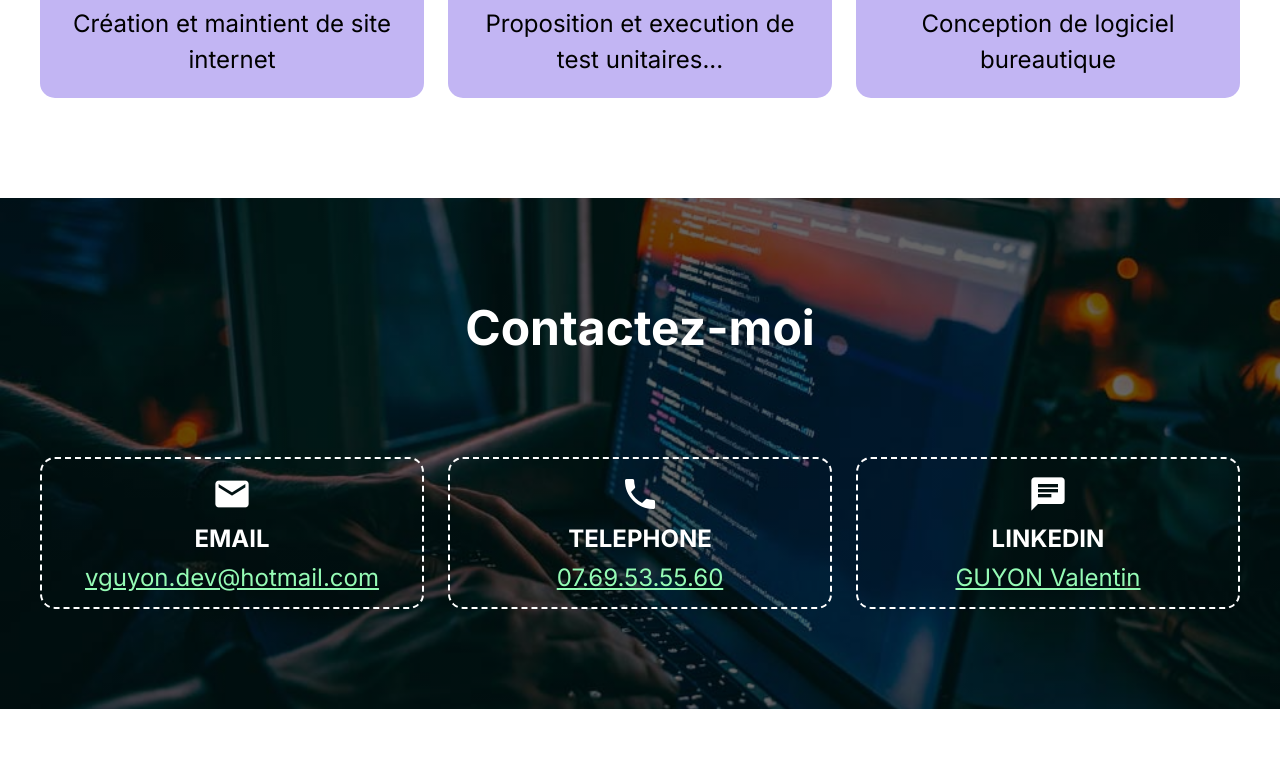
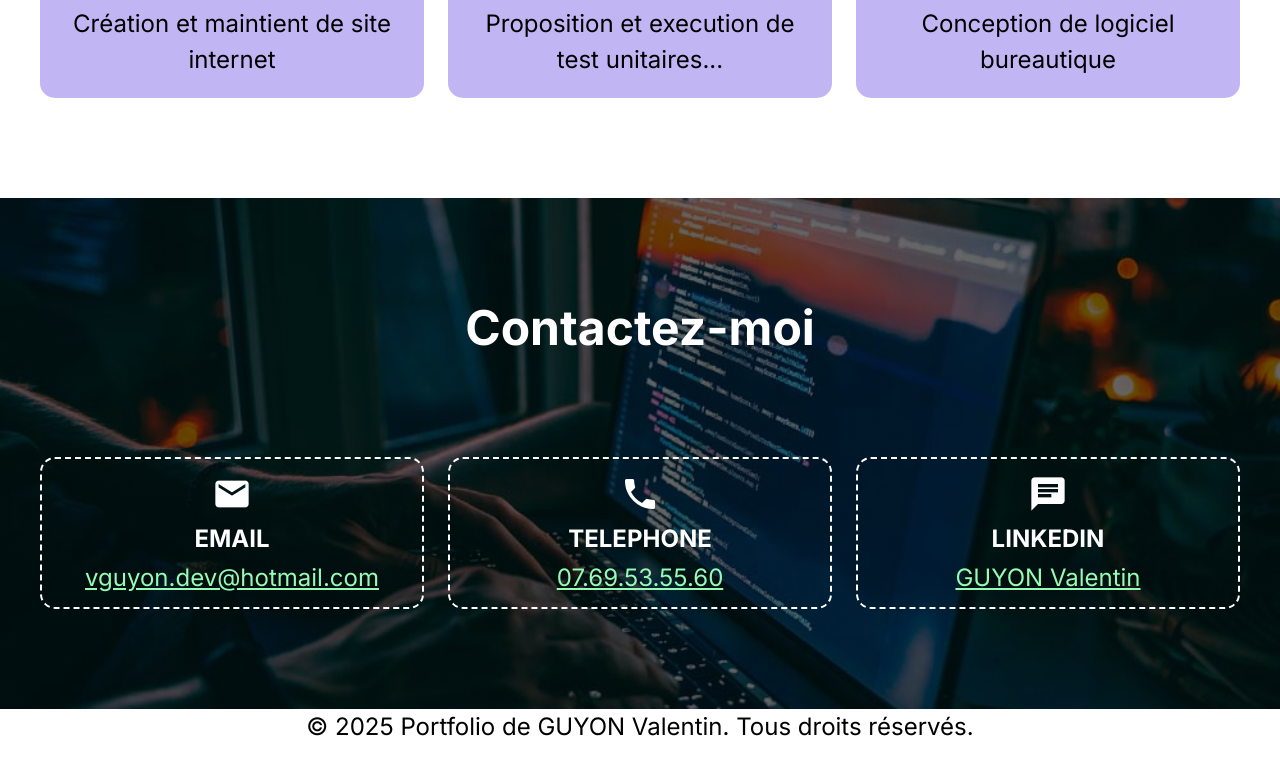
Before and after one commit to vguyon-dev/Portfolio_public, a plain HTML site: page index.html in a window 1280 px wide. Shown: the part 2388-3163 px from the top of the page. Drawn offline with Linux system fonts and the light colour scheme.

Commit message:
Updates - Ajout footer - 20250605

```diff
--- a/index.html
+++ b/index.html
@@ -144,6 +144,8 @@
                </div>
             </div>
         </div>
-
+        <footer class="text-center">
+            <p>&copy; 2025 Portfolio de GUYON Valentin. Tous droits réservés.</p>
+        </footer>
     </body>
 </html>
```
